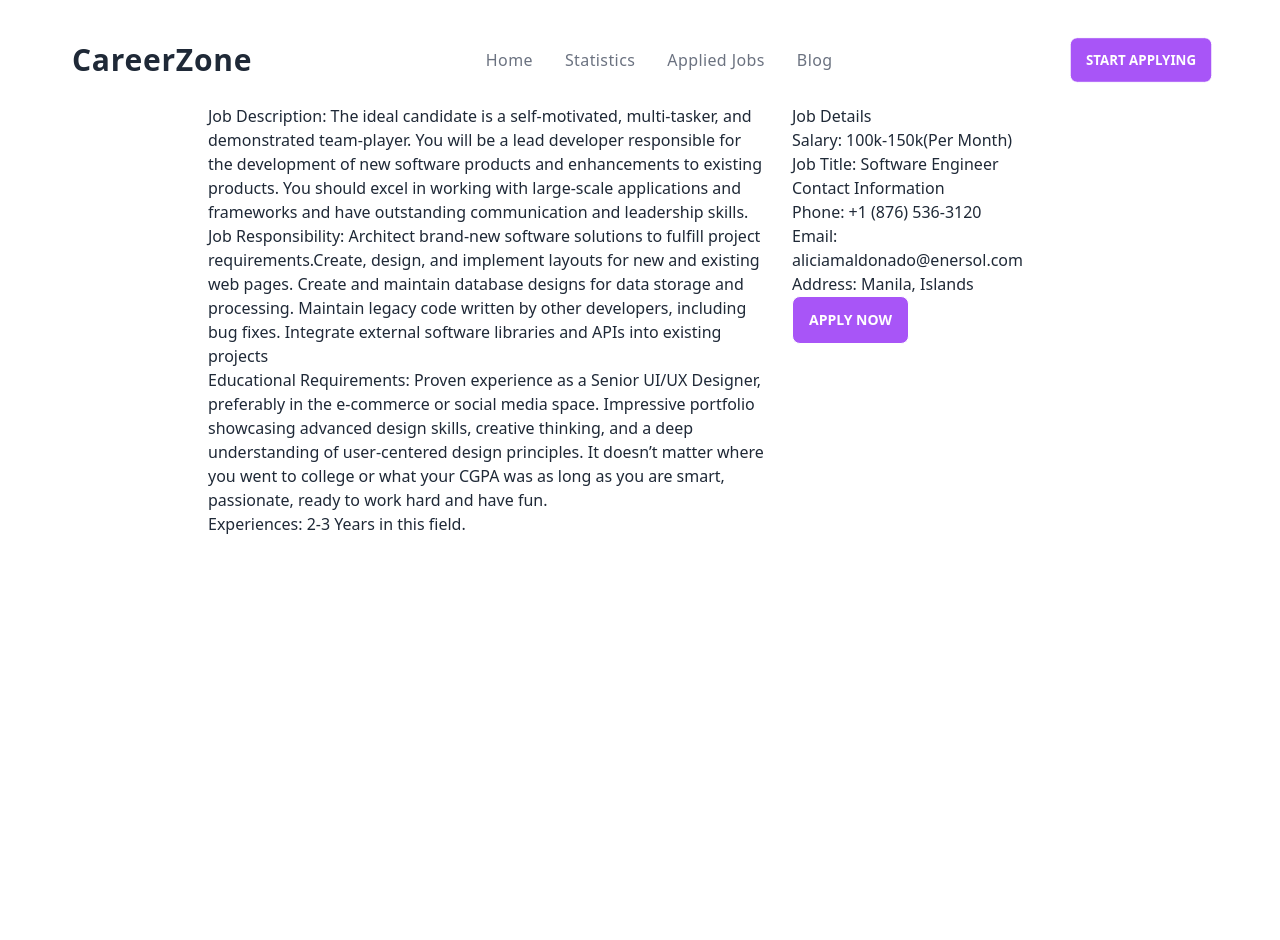
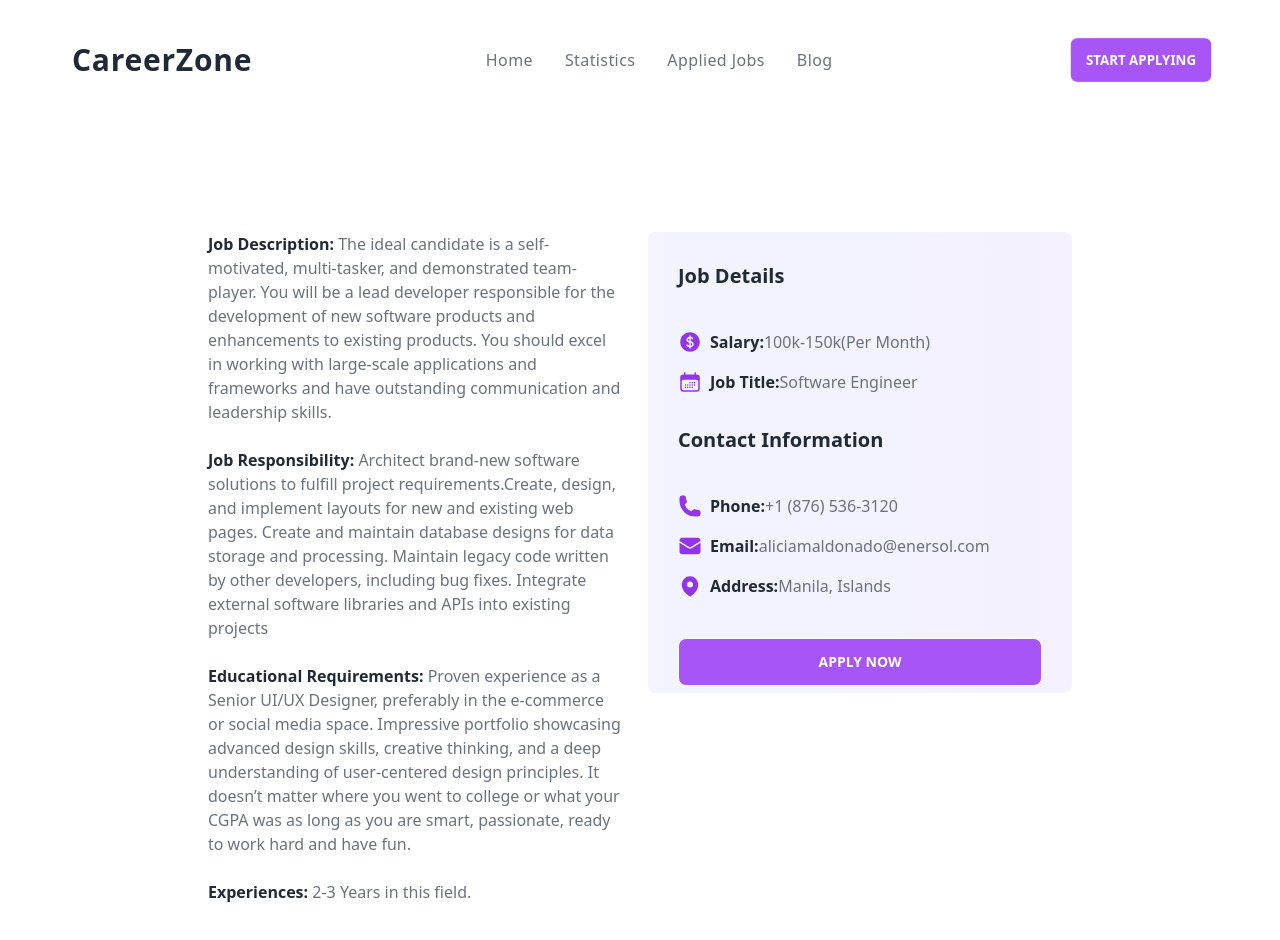
Before and after one commit to emon83/career-hub, a React (Vite) app: page /jobDetails/6433dcd05139ae04a9be4edc in a window 1280 px wide. Shown: the top 940 px of the page. Before the commit the page ends 800 px from the top, so only its background shows below. Built offline with nearby package versions, Linux system fonts and the light colour scheme.

Commit message:
jobDetails components ui design finished

```diff
--- a/src/components/JobDetails/JobDetails.css
+++ b/src/components/JobDetails/JobDetails.css
@@ -1,9 +1,19 @@
+@media only screen and (min-width: 992px) {
+  .job__details {
+    display: grid;
+    grid-template-columns: 2fr 1fr;
+    gap: 24px;
+  }
+}
 
-@media only screen and (min-width: 992px){
-    .job__details{
-        display: grid;
-        grid-template-columns: 2fr 1fr;
-        gap: 24px;
-    }
-
+.job__details__cart {
+  width: 424px;
+  height: 461px;
+  background: linear-gradient(
+    90deg,
+    rgba(126, 144, 254, 0.1) 0%,
+    rgba(152, 115, 255, 0.1) 100%
+  );
+  border-radius: 8px;
+  padding: 30px;
 }
--- a/src/components/JobDetails/JobDetails.jsx
+++ b/src/components/JobDetails/JobDetails.jsx
@@ -1,6 +1,7 @@
 import React, { useEffect, useState } from "react";
 import { useLoaderData, useParams } from "react-router-dom";
-import './JobDetails.css'
+import { MapPinIcon, CurrencyDollarIcon, CalendarDaysIcon, PhoneIcon, EnvelopeIcon } from "@heroicons/react/24/solid";
+import "./JobDetails.css";
 
 const JobDetails = () => {
   const { id } = useParams();
@@ -28,36 +29,60 @@ const JobDetails = () => {
   } = storeData[0];
 
   return (
-    <div className="mx-24 lg:mx-52 job__details">
+    <div className="my-32 mx-24 lg:mx-52 job__details">
       <div>
         <p>
-          <span>Job Description: </span>
-          <span>{job_description}</span>
+          <span className="font-bold">Job Description: </span>
+          <span className="text-gray-500">{job_description}</span>
         </p>
-        <p>
-          <span>Job Responsibility: </span>
-          <span>{job_responsibility}</span>
+        <p className="mt-6">
+          <span className="font-bold">Job Responsibility: </span>
+          <span className="text-gray-500">{job_responsibility}</span>
         </p>
-        <p>
-          <span>Educational Requirements: </span>
-          <span>{ed_requirements}</span>
+        <p className="mt-6">
+          <span className="font-bold">Educational Requirements: </span>
+          <span className="text-gray-500">{ed_requirements}</span>
         </p>
-        <p>
-          <span>Experiences: </span>
-          <span>{experience} Years in this field.</span>
+        <p className="mt-6">
+          <span className="font-bold">Experiences: </span>
+          <span className="text-gray-500">
+            {experience} Years in this field.
+          </span>
         </p>
       </div>
-      <div>
-            <h6>Job Details</h6>
-            <p><span>Salary: </span><span>{salary}(Per Month)</span></p>
-            <p><span>Job Title: </span>{title}</p>
-            <h6>Contact Information</h6>
-            <p><span>Phone: </span><span>{phone}</span></p>
-            <p><span>Email: </span><span>{email}</span></p>
-            <p><span>Address: </span><span>{address}</span></p>
-            <button className=" border-white btn btn-active bg-purple-500 hover:bg-purple-600">
-            Apply Now
-          </button>
+      <div className="sm:mt-8 lg:mt-0 job__details__cart">
+        <h6 className="text-xl font-bold">Job Details</h6>
+        <p className="mt-10 flex">
+        <CurrencyDollarIcon className="h-6 w-6 mr-2 text-purple-600" />
+          <span className="font-bold">Salary: </span>
+          <span className="text-gray-500">{salary}(Per Month)</span>
+        </p>
+        <p className="mt-4 mb-8 flex">
+        <CalendarDaysIcon className="h-6 w-6 mr-2 text-purple-600" />
+          <span className="font-bold">Job Title: </span>
+          <span className="text-gray-500">{title}</span>
+        </p>
+        <h6 className="text-xl font-bold">Contact Information</h6>
+        <p className="mt-10 flex">
+        <PhoneIcon className="h-6 w-6 mr-2 text-purple-600" />
+          <span className="font-bold">Phone: </span>
+          <span className="text-gray-500">{phone}</span>
+        </p>
+        <p className="mt-4 flex">
+        <EnvelopeIcon className="h-6 w-6 mr-2 text-purple-600" />
+          <span className="font-bold">Email: </span>
+          <span className="text-gray-500">{email}</span>
+        </p>
+        <p className=" mt-4 flex">
+        <MapPinIcon className="h-6 w-6 mr-2 text-purple-600" />
+          <span className="font-bold">Address: </span>
+          <span className="text-gray-500">{address}</span>
+        </p>
+        <div className=" mx-auto">
+        <button className=" border-white btn btn-active bg-purple-500 hover:bg-purple-600 mt-10 w-full">
+          Apply Now
+        </button>
+        </div>
       </div>
     </div>
   );
```
